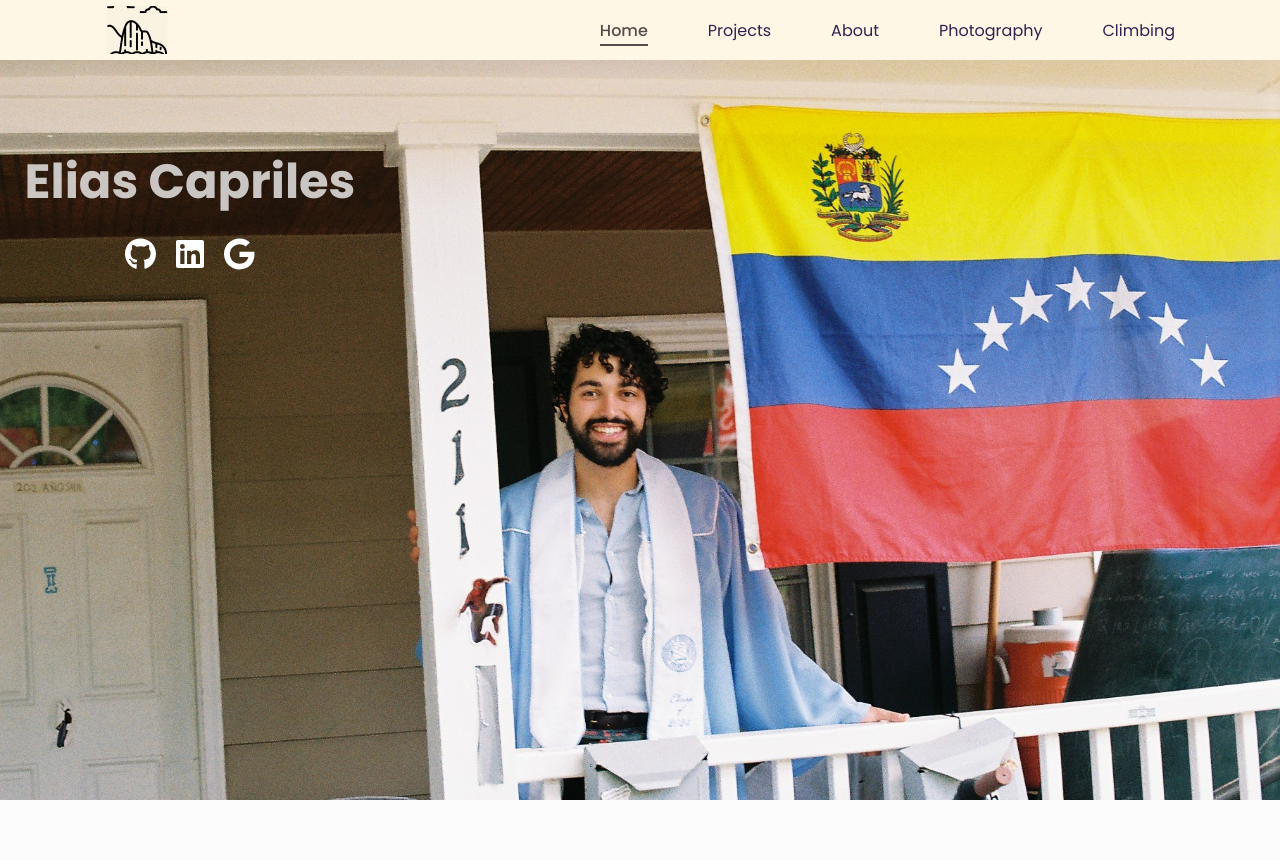
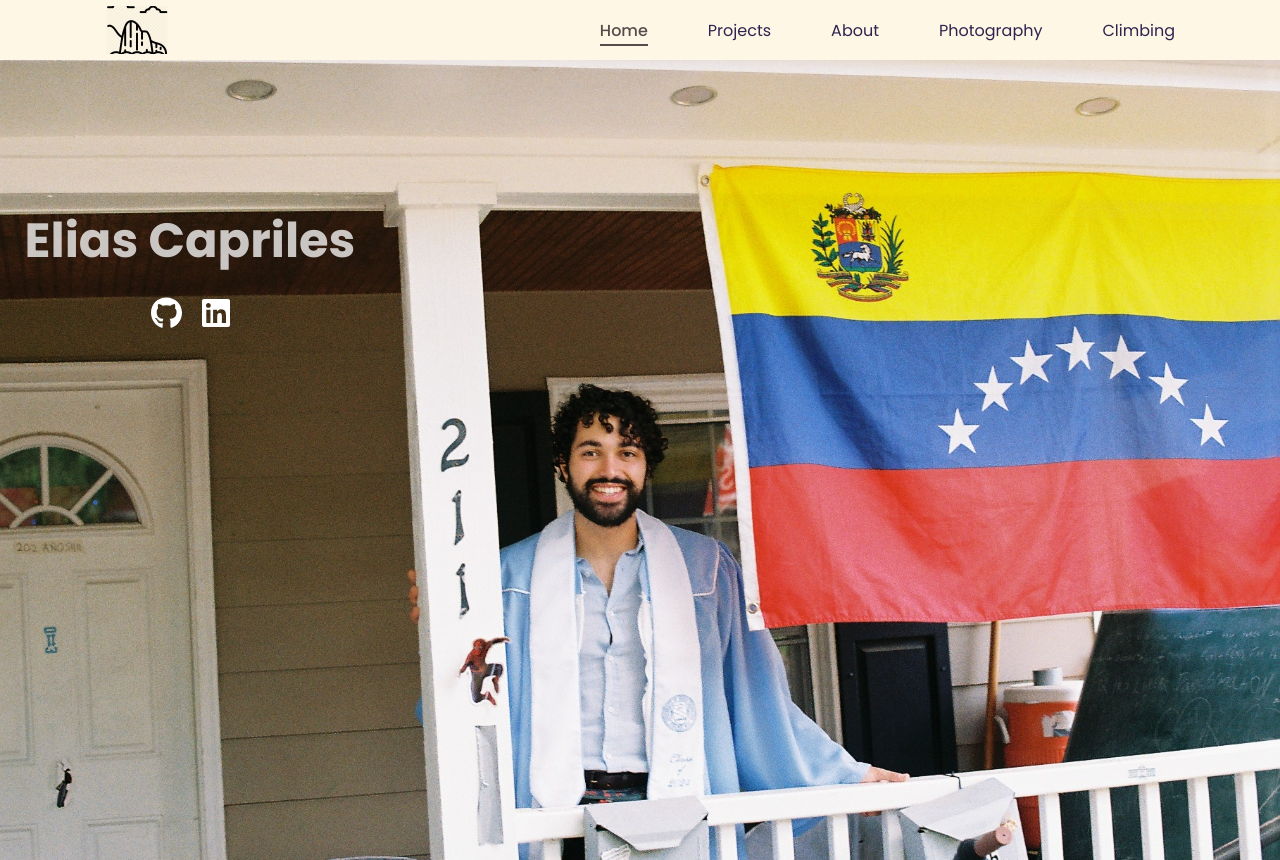
Before and after one commit to Khumbaeli/reactApp, a React (Create React App) app in the folder my-website/: page / in a window 1280 px wide. Before the commit the page ends 800 px from the top, so only its background shows below. Built offline with nearby package versions, Linux system fonts and the light colour scheme.

Commit message:
redoes home to get component style

```diff
--- a/my-website/src/App.css
+++ b/my-website/src/App.css
@@ -1,52 +1,13 @@
 .App {
   text-align: center;
 }
+
 .background {
   background-image: url('./assets/Pictures/intro.jpeg');
   background-size: cover;
   background-position: center;
-  background-repeat: no-repeat;
   height: 100vh;
   width: 100%;
   position: absolute;
-  top: 0;
-  left: 0;
   z-index: -2; /* Ensure the background is behind other content */
 }
-
-.content {
-
-  position: relative; /* Ensure content is above the background */
-}
-
-.text {
-  flex: 1;
-  z-index: -1;
-  color: rgba(255, 255, 255, 0.751);
-  text-align: center;
-  -webkit-text-stroke-width: 3px;
-  -webkit-text-stroke: black;
-  padding: 20px;
-  position: relative;
-  left: -450px;
-  top: 66px; /* Adjust this value to move the text higher */
-}
-.text h1 {
-  font-size: 1  rem;
-  margin-bottom: 20px;
-}
-
-.social-icons a {
-  margin: 0 10px;
-  transition: color 0.3s;
-}
-
-.social-icons a:hover {
-  color: #1da1f2; /* Change this to the color you prefer */
-}
-/* Responsive Design */
-@media (max-width: 768px) {
-  h1 {
-    font-size: 2em;
-  }
-}
--- a/my-website/src/App.js
+++ b/my-website/src/App.js
@@ -1,34 +1,24 @@
-import { BrowserRouter } from 'react-router-dom'
-import { FontAwesomeIcon } from '@fortawesome/react-fontawesome';
-import { faGithub, faLinkedin, faGoogle  } from '@fortawesome/free-brands-svg-icons';
+import { BrowserRouter, Route, Routes } from 'react-router-dom'
 import Navbar from './components/navbar';
 import './App.css'
+import Home from './pages/home';
+import About from './pages/about';
 
 function App() {
 
   return (
     <div>
-      <div className="background"></div>
-
-        <div className="content">
           <BrowserRouter>
           <Navbar/>
+          <Routes>
+
+              <Route exact path ='/' element={<Home />}/>
+
+
+              <Route path="/about" element={<About />} />
+
+          </Routes>
           </BrowserRouter>
-                  <div className='text'>
-                    <h1>Elias Capriles</h1>
-                    <div className="social-icons">
-                        <a href="https://github.com/Khumbaeli" target="_blank" rel="noopener noreferrer">
-                            <FontAwesomeIcon icon={faGithub} size="2x" />
-                        </a>
-                        <a href="https://linkedin.com/in/elias-capriles" target="_blank" rel="noopener noreferrer">
-                            <FontAwesomeIcon icon={faLinkedin} size="2x" />
-                        </a>
-                        <a href="https://twitter.com/yourusername" target="_blank" rel="noopener noreferrer">
-                            <FontAwesomeIcon icon={faGoogle} size="2x" />
-                        </a>
-                  </div>
-              </div>
-          </div>
     </div>
   );
 }
--- a/my-website/src/components/navbar.js
+++ b/my-website/src/components/navbar.js
@@ -26,7 +26,7 @@ const Navbar = () => {
             <div className={`nav-elements  ${showNavbar && 'active'}`}>
             <ul>
                 <li>
-                <NavLink to="/">Home</NavLink>
+                <NavLink exact to="/">Home</NavLink>
                 </li>
                 <li>
                 <NavLink to="/projects">Projects</NavLink>
--- a/my-website/src/index.css
+++ b/my-website/src/index.css
@@ -24,7 +24,7 @@ body {
       left: 0;
       right: 0;
       bottom: 0;
-      background-color: rgba(0, 0, 0, 0.5); /* Dark overlay */
+      background-color: rgba(0, 69, 0, 0.5); /* Dark overlay */
       display: flex;
       flex-direction: column;
       justify-content: center;
@@ -35,7 +35,7 @@ body {
   }
   .text {
       flex: 1;
-      color: white;
+
       text-align: center;
       padding: 20px;
       position: relative;
--- /dev/null
+++ b/my-website/src/pages/about.css
@@ -0,0 +1,3 @@
+p{
+    text-decoration-color: black;
+}
--- /dev/null
+++ b/my-website/src/pages/about.js
@@ -0,0 +1,21 @@
+import React from 'react';
+import "./about.css"
+import pdf from '../assets/Resume Elias A Capriles.pdf'
+
+const About = () => {
+    return (
+        <div>
+            <p >My name is Elias and I recently graduated with a Bachelor’s of Science degree in both Computer Science and Environmental Science. My academic journey has been a fascinating exploration of two fields that may seem disparate at first glance, but are deeply interconnected in our modern world.
+
+My passion for computer science has equipped me with a strong foundation in problem-solving, data analysis, and software development. On the other hand, my studies in environmental science have deepened my understanding of our planet’s complex ecosystems and the urgent challenges posed by climate change.
+
+As a recent graduate, I am excited to bridge these two fields. I believe that technology, when used responsibly, can be a powerful tool in mitigating the impacts of climate change. Whether it’s through developing algorithms to optimize energy consumption, using machine learning to predict weather patterns and natural disasters, or creating platforms to raise awareness about sustainable practices, I am committed to leveraging my skills to contribute to this global effort.
+
+I look forward to a future where technology and nature work in harmony, and I am eager to play a part in creating that future. Together, we can use the power of technology to ensure a sustainable and prosperous planet for generations to come.
+For more information here is my <a href ={pdf} attributes-list download>Resume </a>
+</p>
+        </div>
+    );
+};
+
+export default About;
--- /dev/null
+++ b/my-website/src/pages/home.css
@@ -0,0 +1,45 @@
+.Home{
+    text-align: center;
+}
+.background {
+    background-image: url('../assets/Pictures/intro.jpeg');
+    background-size: cover;
+    background-position: center;
+    height: 100vh;
+    width: 100%;
+    position: absolute;
+    z-index: -2; /* Ensure the background is behind other content */
+  }
+
+  .text {
+    position: relative; /* Ensure content is above the background */
+    flex: 1;
+    z-index: -1;
+    color: rgba(255, 255, 255, 0.751);
+    text-align: center;
+    -webkit-text-stroke-width: 3px;
+    -webkit-text-stroke: black;
+    padding: 20px;
+    position: relative;
+    left: -450px;
+    top: 125px; /* Adjust this value to move the text higher */
+  }
+  .text h1 {
+    font-size: 1  rem;
+    margin-bottom: 20px;
+  }
+
+  .social-icons a {
+    margin: 0 10px;
+    transition: color 0.3s;
+  }
+
+  .social-icons a:hover {
+    color: #1da1f2; /* Change this to the color you prefer */
+  }
+  /* Responsive Design */
+  @media (max-width: 768px) {
+    h1 {
+      font-size: 2em;
+    }
+  }
--- /dev/null
+++ b/my-website/src/pages/home.js
@@ -0,0 +1,26 @@
+import React from 'react';
+import './home.css'
+import { FontAwesomeIcon } from '@fortawesome/react-fontawesome';
+import { faGithub, faLinkedin  } from '@fortawesome/free-brands-svg-icons';
+
+const Home = () => {
+  return (
+    <div>
+        <div className="background"></div>
+    <div className='text'>
+
+        <h1>Elias Capriles</h1>
+        <div className="social-icons">
+            <a href="https://github.com/Khumbaeli" target="_blank" rel="noopener noreferrer">
+                <FontAwesomeIcon icon={faGithub} size="2x" />
+            </a>
+            <a href="https://linkedin.com/in/elias-capriles" target="_blank" rel="noopener noreferrer">
+                <FontAwesomeIcon icon={faLinkedin} size="2x" />
+            </a>
+            </div>
+        </div>
+        </div>
+
+  );
+}
+export default Home;
```
Also changed, not shown: 1 other file (tests, documents, lock files or other folders).
